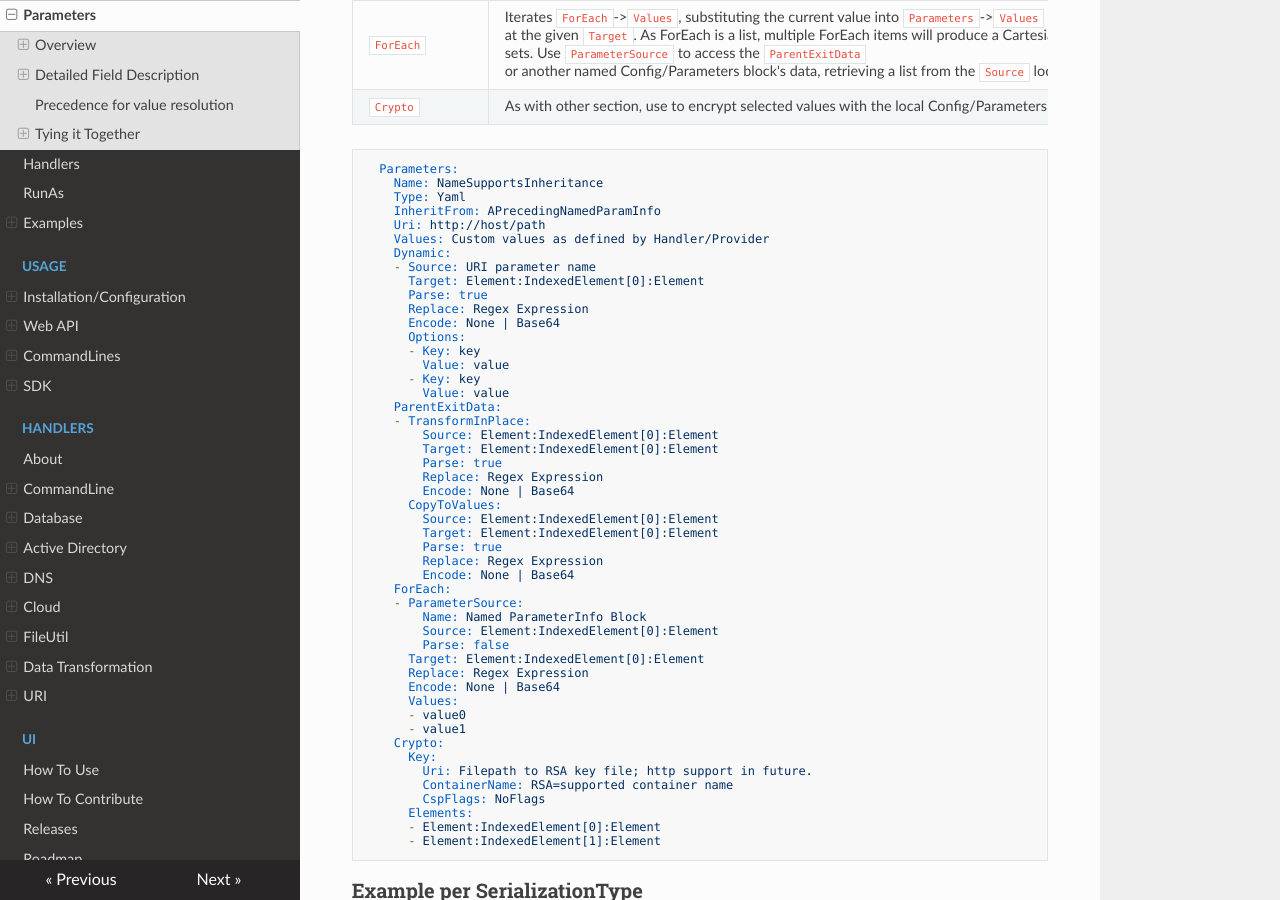
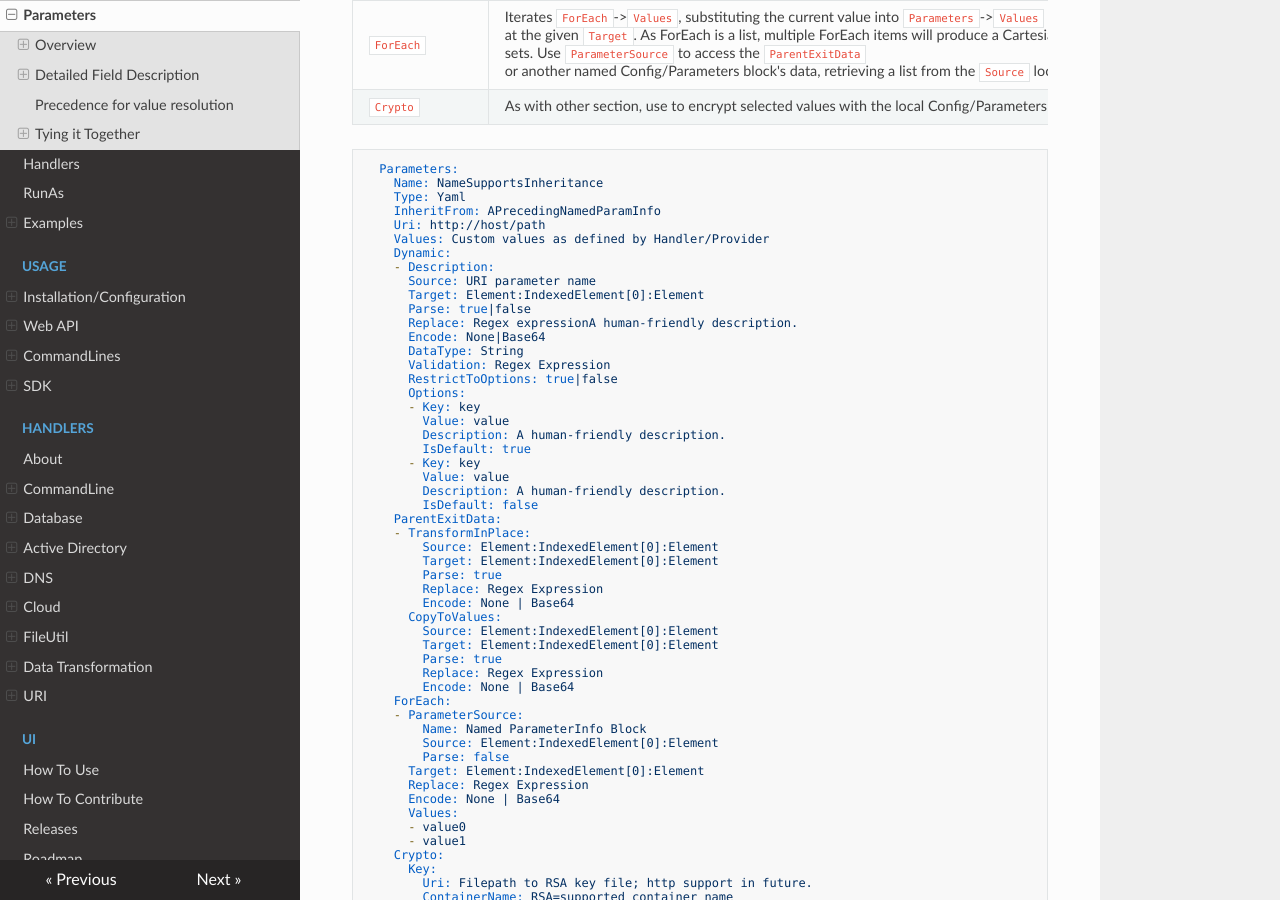
Before and after one commit to SynapseProject/synapse.docs, an MkDocs documentation site: the page built from docs/plans/parms/index.md, in a window 1280 px wide and 900 px high, scrolled down 884 px. Built offline with MkDocs 1.6.1, drawn with Linux system fonts in a browser that asks for light colours; nearby versions of some CDN libraries; old or Windows-style settings are respelled for this version of MkDocs.

Commit message:
updated example yaml

```diff
--- a/docs/plans/parms/index.md
+++ b/docs/plans/parms/index.md
@@ -39,16 +39,24 @@ Actions:
     Uri: http://host/path
     Values: Custom values as defined by Handler/Provider
     Dynamic:
-    - Source: URI parameter name
+    - Description:
+      Source: URI parameter name
       Target: Element:IndexedElement[0]:Element
-      Parse: true
-      Replace: Regex Expression
-      Encode: None | Base64
+      Parse: true|false
+      Replace: Regex expressionA human-friendly description.
+      Encode: None|Base64
+      DataType: String
+      Validation: Regex Expression
+      RestrictToOptions: true|false
       Options:
       - Key: key
         Value: value
+        Description: A human-friendly description.
+        IsDefault: true
       - Key: key
         Value: value
+        Description: A human-friendly description.
+        IsDefault: false
     ParentExitData:
     - TransformInPlace:
         Source: Element:IndexedElement[0]:Element
```
